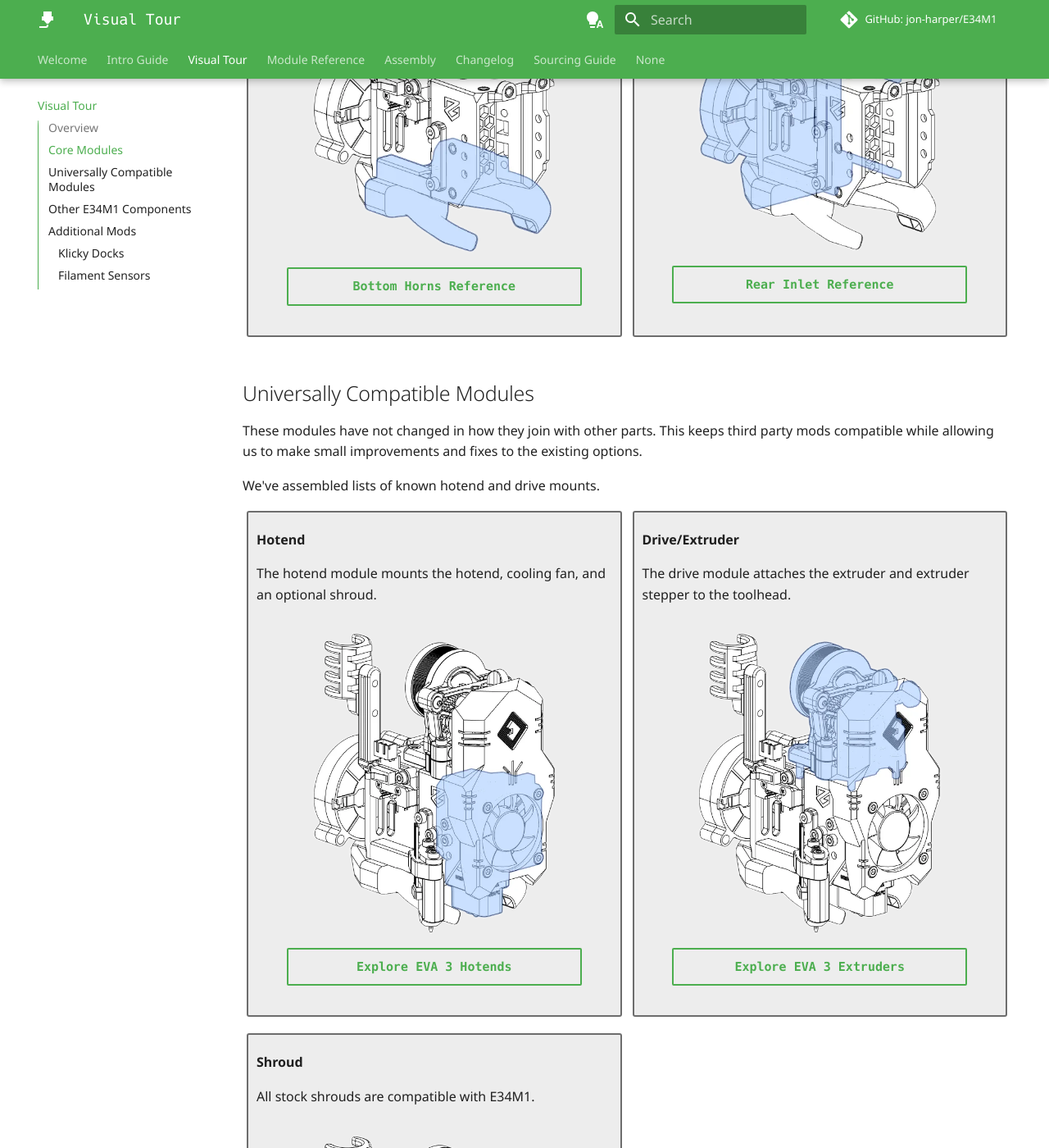
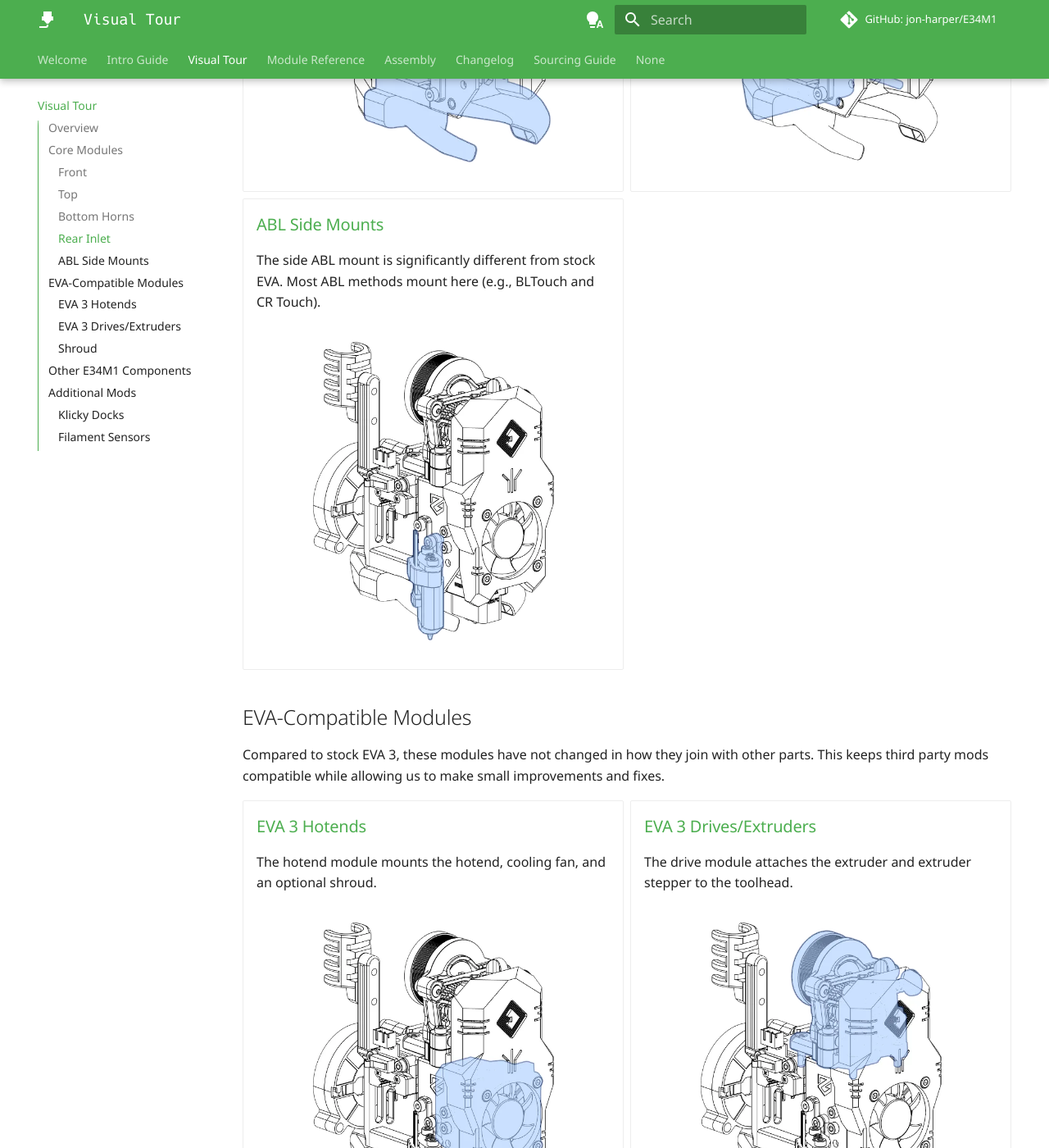
Before and after one commit to jon-harper/E34M1, an MkDocs documentation site: the page built from docs/tour.md, in a window 1280 px wide and 1400 px high, scrolled down 1972 px. Shown: the whole window at 82% size. Built offline with MkDocs 1.6.1 and Material for MkDocs 9.7.7, drawn with Linux system fonts in a browser that asks for light colours; comment, search, counter and statistics services are not loaded; some of the changed text lies outside the part shown.

Commit message:
grid style updates; minor edits

```diff
--- a/docs/tour.md
+++ b/docs/tour.md
@@ -9,15 +9,15 @@
 
 E34M1 replaces most of stock EVA 3 but is still compatible with stock hotends, extruders, and shrouds. This tour introduces E34M1 and the larger EVA 3 ecosystem.
 
-<div markdown class="jh-grid-container jh-grid-2">
-<div markdown class="jh-card">
+<div markdown class="grid">
+<div markdown class="card">
 
 **Core E34M1 Assembly**
 <figure markdown>
 ![core](img/tour/core.webp){width="300px"}
 </figure>
 </div>
-<div markdown class="jh-card">
+<div markdown class="card">
 **Complete Assembly**
 <figure markdown>
 ![complete](img/tour/master.webp){width="300px"}
@@ -29,128 +29,103 @@
 
 Each E34M1 module comes in multiple varations. These parts are all specific to E34M1.
 
-<div markdown class="jh-grid-container jh-grid-2">
-<div markdown class="jh-card">
+<div markdown class="grid">
+<div markdown class="card">
 
-**Front**
+### [Front](modules/front.md)
 
 The Front mounts the hotend, belts, and the front of the Drive module.
 
 <figure markdown>
-![front](img/tour/front.webp){width="300px"}
-
-[Front Module Reference](modules/front.md){.md-button}
+[![front](img/tour/front.webp){width="300px"}](modules/front.md)
 </figure>
 
 </div>
-<div markdown class="jh-card">
+<div markdown class="card">
 
-**Top**
+### [Top](modules/top.md)
 
 The top mounts the MGN12H carriage, the X axis endstop, and the back of the Drive module. It has an optional attachment point for an umbilical cable guide.
 
 <figure markdown>
-![top](img/tour/top.webp){width="300px"}
-
-[Top Module Reference](modules/top.md){.md-button}
+[![top](img/tour/top.webp){width="300px"}](modules/top.md)
 </figure>
 
-<div markdown class="jh-grid-container jh-grid-1 jh-link-grid">
 </div>
-</div>
-<div markdown class="jh-card">
+<div markdown class="card">
 
-**Bottom Horns**
+### [Bottom Horns](modules/bottom.md)
 
 The bottom horns are primarily for part cooling and form the lower joint between the Front and Rear Inlet. Some ABL methods (e.g., Beacon, Klicky) mount here.
 
 <figure markdown>
-![bottom](img/tour/bottom.webp){width="300px"}
-
-[Bottom Horns Reference](modules/bottom.md){.md-button}
+[![bottom](img/tour/bottom.webp){width="300px"}](modules/bottom.md)
 </figure>
 </div>
-<div markdown class="jh-card">
+<div markdown class="card">
 
-**Rear Inlet**
+### [Rear Inlet](modules/rear.md)
 
 Stock EVA 3 has a rear piece here that acts as a belt tensioner. It's unneeded for Mercury One printers, so we moved the cooling inlet forward to save space.
 
 <figure markdown>
-![inlet](img/tour/inlet.webp){width="300px"}
+[![inlet](img/tour/inlet.webp){width="300px"}](modules/rear.md)
+</figure>
+</div>
+<div markdown class="card">
 
-[Rear Inlet Reference](modules/rear.md){.md-button}
+### [ABL Side Mounts](modules/abl.md)
+
+The side ABL mount is significantly different from stock EVA. Most ABL methods mount here (e.g., BLTouch and CR Touch).
+
+<figure markdown>
+[![abl mount](img/tour/abl.webp){width="300px"}](modules/abl.md)
 </figure>
 </div>
 </div>
 
-## Universally Compatible Modules
+## EVA-Compatible Modules
 
-These modules have not changed in how they join with other parts. This keeps third party mods compatible while allowing us to make small improvements and fixes to the existing options.
+Compared to stock EVA 3, these modules have not changed in how they join with other parts. This keeps third party mods compatible while allowing us to make small improvements and fixes.
 
-We've assembled lists of known hotend and drive mounts.
+<div markdown class="grid">
+<div markdown class="card">
 
-<div markdown class="jh-grid-container jh-grid-2">
-<div markdown class="jh-card">
-
-**Hotend**
+### [EVA 3 Hotends](modules/hotend.md)
 
 The hotend module mounts the hotend, cooling fan, and an optional shroud.
 
 <figure markdown>
-![hotend](img/tour/hotend.webp){width="300px"}
-
-[Explore EVA 3 Hotends](modules/hotend.md){.md-button}
+[![hotend](img/tour/hotend.webp){width="300px"}](modules/hotend.md)
 </figure>
 
 </div>
-<div markdown class="jh-card">
+<div markdown class="card">
 
-**Drive/Extruder**
+### [EVA 3 Drives/Extruders](modules/drive.md)
 
 The drive module attaches the extruder and extruder stepper to the toolhead.
 
 <figure markdown>
-![drive](img/tour/drive.webp){width="300px"}
-
-[Explore EVA 3 Extruders](modules/drive.md){.md-button}
+[![drive](img/tour/drive.webp){width="300px"}](modules/drive.md)
 </figure>
 
 </div>
-<div markdown class="jh-card">
+<div markdown class="card">
 
-**Shroud**
+### Shroud
 
 All stock shrouds are compatible with E34M1.
 
 <figure markdown>
 ![shroud](img/tour/shroud.webp){width="300px"}
-
-[Stock EVA 3 Shrouds](https://main.eva-3d.page/heat_insert/shrouds/chonkier/){.md-button}
-
-[cuiviemen's Chonky Shrouds with LED Lighting](https://www.printables.com/model/420929-eva-30-chonky-shrouds-with-led-lighting){.md-button}
-
 </figure>
-
+- [Stock EVA 3 Shrouds](https://main.eva-3d.page/heat_insert/shrouds/chonkier/)
+- [cuiviemen's Chonky Shrouds with LED Lighting](https://www.printables.com/model/420929-eva-30-chonky-shrouds-with-led-lighting)
 </div>
 </div>
 
 ## Other E34M1 Components
-
-<div markdown class="jh-grid-container jh-grid-2">
-<div markdown class="jh-card">
-
-**ABL Side Mount**
-
-The side ABL mount is modified from stock EVA. Most ABL methods mount here (e.g., BLTouch and CR Touch).
-
-<figure markdown>
-![abl mount](img/tour/abl.webp){width="300px"}
-
-[ABL Side Mount Reference](modules/abl.md){.md-button}
-</figure>
-</div>
-</div>
 
 E34M1 provides several other components that may be useful:
 
@@ -158,8 +133,7 @@
 |-------------------------------|---------|
 | [X Axis Stop Blocks](modules/stop_block.md) | Bumpers for the X axis endstop. |
 | [Z Limit Switch Mount](modules/other.md#z-endstop-mount) | Raises the Z endstop for Ender 5 Pro printers. |
-| [Toolhead PCB Mounts](modules/pcb_mounts.md) | (Deprecated) NEMA17 steppers mounts for toolhead PCBs and shrouds to cover them. |
-| [Front Intake Duct](modules/other.md#front-intake-duct) | Allows hotend cooling fans to be removed with two (2) screws. |
+| [NEMA17 PCB Mounts](modules/pcb_mounts.md) | (Deprecated) NEMA17 steppers mounts for toolhead PCBs and shrouds to cover them. |
 
 ## Additional Mods
 
```
